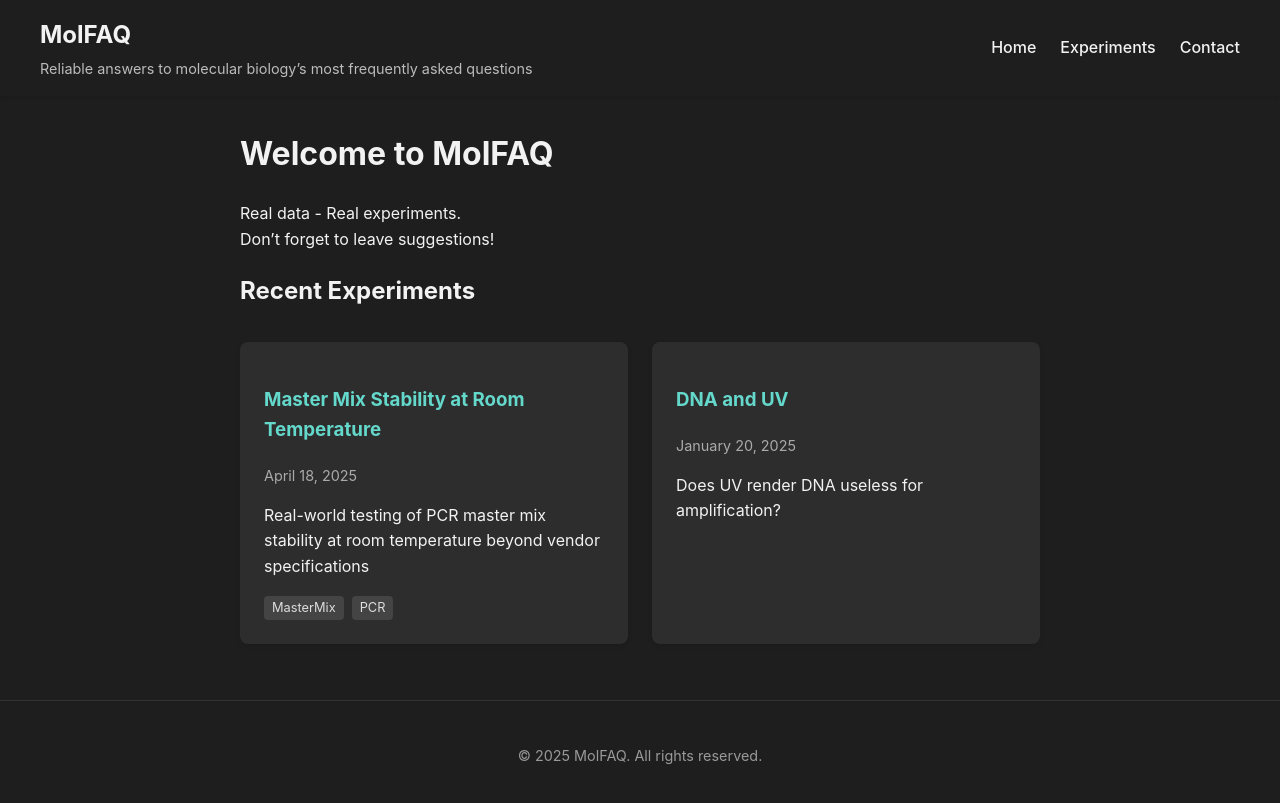
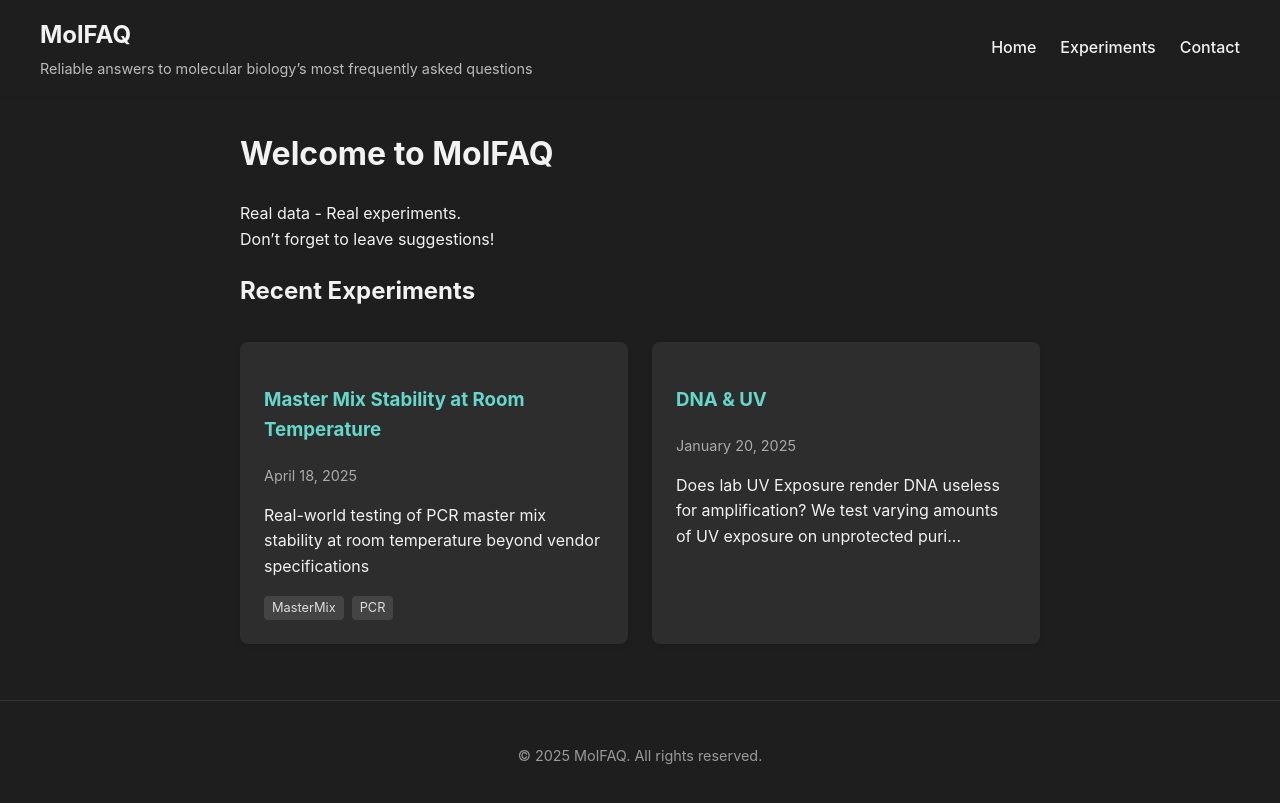
Before and after one commit to DylanCosto/DylanCosto.github.io, a Jekyll site: the page built from index.md, in a window 1280 px wide. Shown: the top 803 px of the page. Built offline with Jekyll 4.4.1, drawn with Linux system fonts in a browser that asks for light colours.

Commit message:
Update Title for experiemnt

```diff
--- a/_posts/2025-01-20-DNA-UV-Interactions.md
+++ b/_posts/2025-01-20-DNA-UV-Interactions.md
@@ -1,10 +1,10 @@
 ---
-title: "DNA and UV"
+title: "DNA & UV"
 layout: post
 date: 2025-01-20
 tags: []
 author: Dylan Costo
-description: "Does UV render DNA useless for amplification?"
+description: "Does lab UV Exposure render DNA useless for amplification? We test varying amounts of UV exposure on unprotected purified DNA."
 ---
 
 ## Background
```
